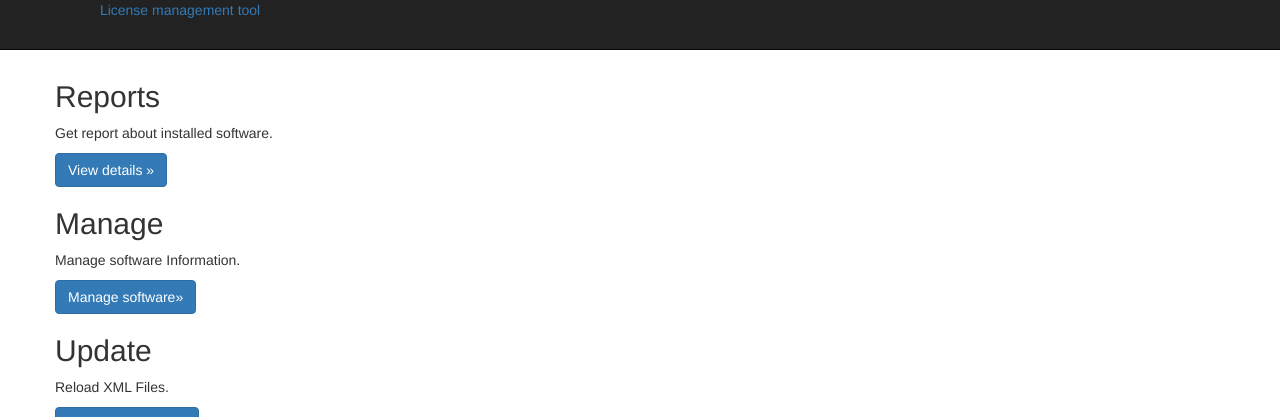
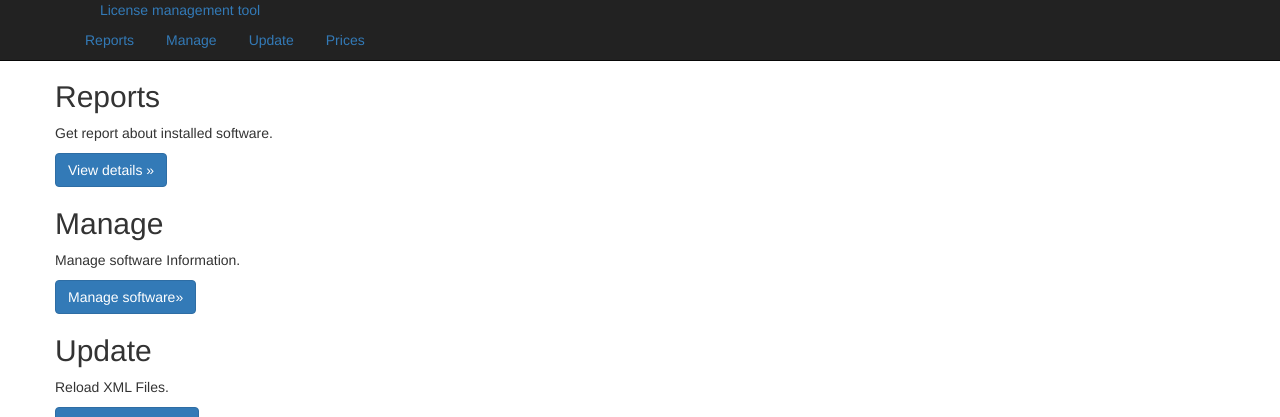
Before and after one commit to vitush/licenseparser, a Django app: template templates/index.html in a window 1280 px wide. Shown: the top 417 px of the page. Run offline with Django 3.2, Linux system fonts and the light colour scheme; the template is opened without the code that fills it, so the values that code supplies are empty; parts of the project's set-up code (start-up, migrations or seed data) failed here and were passed over; some libraries are stand-ins or nearby versions.

Commit message:
added menu

```diff
--- a/licenses/urls.py
+++ b/licenses/urls.py
@@ -17,6 +17,7 @@ urlpatterns = patterns('',
     url(r'^download/$', 'main.views.download', name='download'),
     url(r'^appinfo/$', 'main.views.appinfo', name='appinfo'),
     url(r'^prices/$', 'main.views.prices', name='prices'),
+    url(r'^update/$', 'main.views.update', name='update'),
 
     #url(r'^static/', document_root=settings.STATIC_ROOT),
     #(r'^static/(?P<path>.*)$', 'django.views.static.serve',
--- a/main/views.py
+++ b/main/views.py
@@ -60,6 +60,11 @@ def index(request):
     c = {}
     c.update(csrf(request))
     return render_to_response('index.html',c)
+
+def update(request):
+    c = {}
+    c.update(csrf(request))
+    return render_to_response('update.html',c)
 
 def search(request):
     c = {}
--- a/templates/base.html
+++ b/templates/base.html
@@ -28,9 +28,19 @@
 </a>
 <a class="brand" href="/">License management tool</a>
 
+<ul class="nav nav-pills red">
+    <li><a href="/search/" data-toggle="tab">Reports</a></li>
+    <li><a href="/manage/" data-toggle="tab">Manage</a></li>
+    <li><a href="/update/" data-toggle="tab">Update</a></li>
+    <li><a href="/prices/" data-toggle="tab">Prices</a></li>
+</ul>
+
 </div>
 </div>
 </div>
+
+
+
 <div class="container">
 
 
```
Also changed, not shown: templates/update.html (added, +11 -0 lines).
